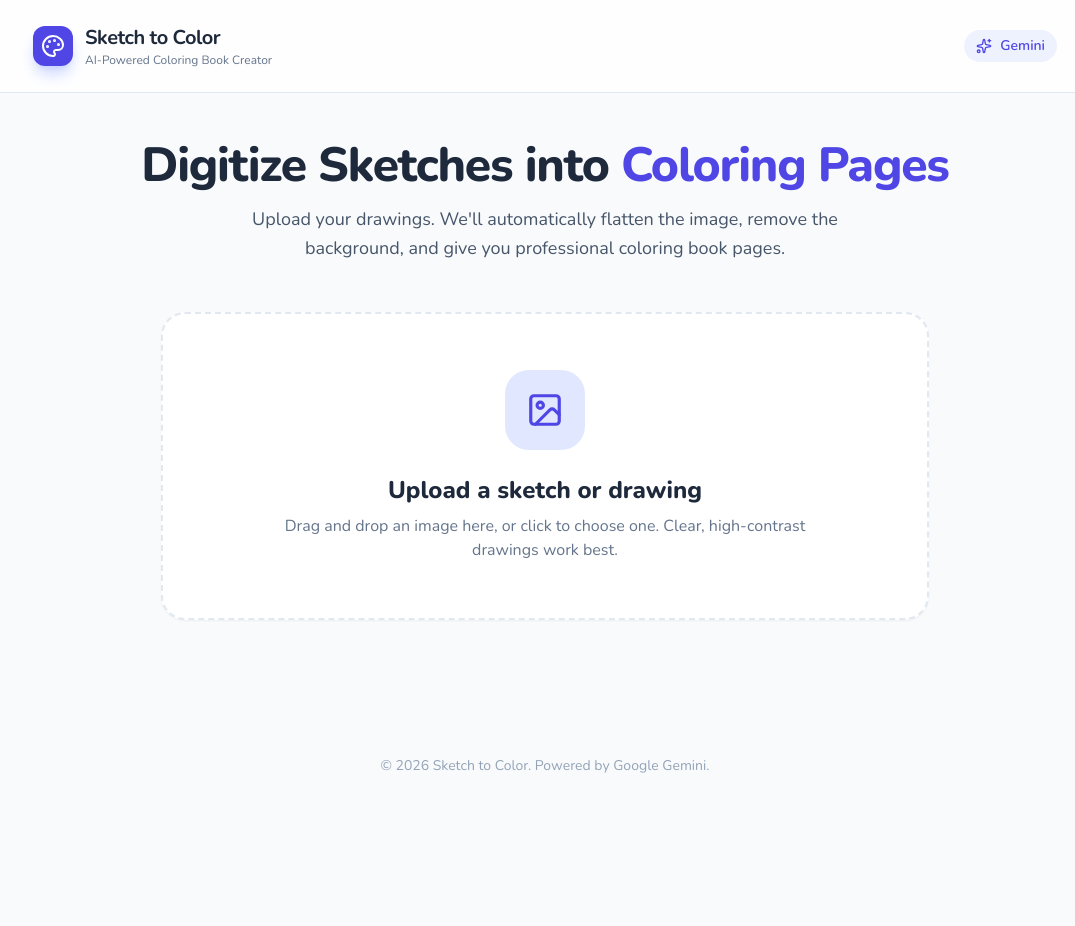
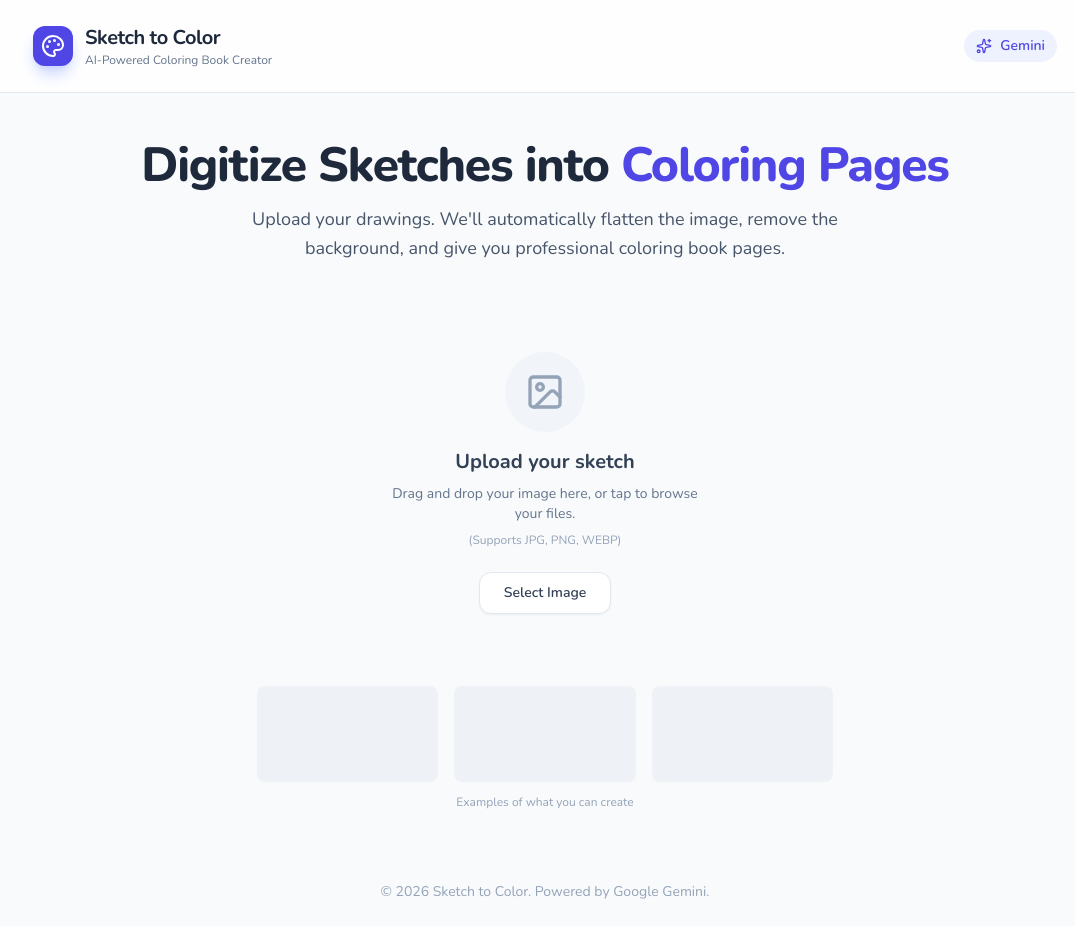
Before and after one commit to tgdscott/coloring-pages, a React (Vite) app: page / in a window 1280 px wide. Shown: the whole page, without its empty margins (95-1170 px from the left). Before the commit the page ends 800 px from the top, so only its background shows below. Built offline with nearby package versions, Linux system fonts and the light colour scheme.

Commit message:
Restore uploaded ImageUploader component

```diff
--- a/components/ImageUploader.tsx
+++ b/components/ImageUploader.tsx
@@ -1,69 +1,175 @@
-import React, { useRef, useState } from 'react';
+import React, { useCallback, useState } from 'react';
 import { UploadCloud, Image as ImageIcon } from 'lucide-react';
 
 interface ImageUploaderProps {
-  onImageSelect: (base64: string) => void;
+  onImageSelect: (base64: string, file: File) => void;
 }
 
 export const ImageUploader: React.FC<ImageUploaderProps> = ({ onImageSelect }) => {
-  const inputRef = useRef<HTMLInputElement>(null);
   const [isDragging, setIsDragging] = useState(false);
-  const [error, setError] = useState<string | null>(null);
+  const [isProcessing, setIsProcessing] = useState(false);
 
-  const processFile = (file: File | undefined) => {
-    if (!file) return;
+  const handleDragOver = useCallback((e: React.DragEvent) => {
+    e.preventDefault();
+    setIsDragging(true);
+  }, []);
 
+  const handleDragLeave = useCallback((e: React.DragEvent) => {
+    e.preventDefault();
+    setIsDragging(false);
+  }, []);
+
+  // Helper to resize and compress image
+  const resizeImage = (file: File): Promise<string> => {
+    return new Promise((resolve, reject) => {
+      const reader = new FileReader();
+      reader.onload = (event) => {
+        const img = new Image();
+        img.onload = () => {
+          const canvas = document.createElement('canvas');
+          let width = img.width;
+          let height = img.height;
+          const MAX_SIZE = 1536; // Reduce resolution for API performance
+
+          if (width > height) {
+            if (width > MAX_SIZE) {
+              height *= MAX_SIZE / width;
+              width = MAX_SIZE;
+            }
+          } else {
+            if (height > MAX_SIZE) {
+              width *= MAX_SIZE / height;
+              height = MAX_SIZE;
+            }
+          }
+
+          canvas.width = width;
+          canvas.height = height;
+          const ctx = canvas.getContext('2d');
+          if (!ctx) {
+            reject(new Error('Could not get canvas context'));
+            return;
+          }
+
+          // Draw image to canvas
+          ctx.drawImage(img, 0, 0, width, height);
+
+          // Convert to high-quality JPEG to reduce file size but keep detail
+          const dataUrl = canvas.toDataURL('image/jpeg', 0.85);
+          resolve(dataUrl);
+        };
+        img.onerror = reject;
+        img.src = event.target?.result as string;
+      };
+      reader.onerror = reject;
+      reader.readAsDataURL(file);
+    });
+  };
+
+  const processFile = useCallback(async (file: File) => {
     if (!file.type.startsWith('image/')) {
-      setError('Please choose an image file.');
+      alert('Please upload an image file');
       return;
     }
 
-    setError(null);
-    const reader = new FileReader();
-    reader.onload = () => {
-      if (typeof reader.result === 'string') {
-        onImageSelect(reader.result);
-      }
-    };
-    reader.onerror = () => setError('Could not read that image. Please try a different file.');
-    reader.readAsDataURL(file);
-  };
+    setIsProcessing(true);
+
+    try {
+      // Resize the image before passing it up
+      const resizedBase64 = await resizeImage(file);
+      onImageSelect(resizedBase64, file);
+    } catch (err) {
+      console.error("Image processing failed, falling back to original", err);
+      // Fallback: Read as is if resize fails
+      const reader = new FileReader();
+      reader.onload = (e) => {
+        if (e.target?.result && typeof e.target.result === 'string') {
+          onImageSelect(e.target.result, file);
+        }
+      };
+      reader.readAsDataURL(file);
+    } finally {
+      setIsProcessing(false);
+    }
+  }, [onImageSelect]);
+
+  const handleDrop = useCallback((e: React.DragEvent) => {
+    e.preventDefault();
+    setIsDragging(false);
+    if (e.dataTransfer.files && e.dataTransfer.files[0]) {
+      processFile(e.dataTransfer.files[0]);
+    }
+  }, [processFile]);
+
+  const handleFileInput = useCallback((e: React.ChangeEvent<HTMLInputElement>) => {
+    if (e.target.files && e.target.files[0]) {
+      processFile(e.target.files[0]);
+    }
+  }, [processFile]);
 
   return (
-    <div className="w-full max-w-3xl mx-auto">
+    <div className="w-full max-w-xl mx-auto">
       <div
-        onClick={() => inputRef.current?.click()}
-        onDragOver={(event) => {
-          event.preventDefault();
-          setIsDragging(true);
-        }}
-        onDragLeave={() => setIsDragging(false)}
-        onDrop={(event) => {
-          event.preventDefault();
-          setIsDragging(false);
-          processFile(event.dataTransfer.files?.[0]);
-        }}
-        className={`bg-white border-2 border-dashed rounded-3xl p-10 md:p-14 text-center cursor-pointer transition-all shadow-sm ${
-          isDragging ? 'border-indigo-500 bg-indigo-50' : 'border-slate-200 hover:border-indigo-300 hover:bg-slate-50'
-        }`}
+        onDragOver={handleDragOver}
+        onDragLeave={handleDragLeave}
+        onDrop={handleDrop}
+        className={`
+          relative group cursor-pointer
+          border-3 border-dashed rounded-3xl p-10
+          flex flex-col items-center justify-center text-center
+          transition-all duration-300 ease-in-out
+          ${isDragging
+            ? 'border-indigo-500 bg-indigo-50 scale-[1.02]'
+            : 'border-slate-300 hover:border-indigo-400 hover:bg-slate-50'
+          }
+        `}
       >
         <input
-          ref={inputRef}
           type="file"
           accept="image/*"
-          className="hidden"
-          onChange={(event) => processFile(event.target.files?.[0])}
+          className="absolute inset-0 w-full h-full opacity-0 cursor-pointer z-10"
+          onChange={handleFileInput}
+          disabled={isProcessing}
         />
-        <div className="w-20 h-20 rounded-3xl bg-indigo-100 text-indigo-600 flex items-center justify-center mx-auto mb-6">
-          {isDragging ? <UploadCloud size={38} /> : <ImageIcon size={38} />}
+
+        <div className={`
+          p-5 rounded-full mb-4 transition-colors duration-300
+          ${isDragging ? 'bg-indigo-100 text-indigo-600' : 'bg-slate-100 text-slate-400 group-hover:text-indigo-500 group-hover:bg-indigo-50'}
+        `}>
+          {isProcessing ? (
+             <div className="animate-spin rounded-full h-10 w-10 border-b-2 border-indigo-600"></div>
+          ) : (
+             isDragging ? <UploadCloud size={40} /> : <ImageIcon size={40} />
+          )}
         </div>
-        <h3 className="text-2xl font-extrabold text-slate-800 mb-2">Upload a sketch or drawing</h3>
-        <p className="text-slate-500 max-w-xl mx-auto">
-          Drag and drop an image here, or click to choose one. Clear, high-contrast drawings work best.
+
+        <h3 className="text-xl font-bold text-slate-700 mb-2">
+          {isProcessing ? 'Optimizing Image...' : (isDragging ? 'Drop it here!' : 'Upload your sketch')}
+        </h3>
+
+        <p className="text-slate-500 text-sm max-w-xs mx-auto mb-6">
+          {isProcessing
+            ? 'We are resizing your photo for better performance...'
+            : 'Drag and drop your image here, or tap to browse your files.'
+          }
+          <br/>
+          {!isProcessing && <span className="text-xs text-slate-400 mt-2 block">(Supports JPG, PNG, WEBP)</span>}
         </p>
+
+        <div className={`
+          pointer-events-none bg-white text-slate-700 px-6 py-2.5 rounded-xl border border-slate-200 shadow-sm font-semibold text-sm group-hover:border-indigo-300 group-hover:shadow-md transition-all
+          ${isProcessing ? 'opacity-50' : ''}
+        `}>
+          Select Image
+        </div>
       </div>
 
-      {error && <p className="mt-4 text-center text-sm text-red-500">{error}</p>}
+      <div className="mt-8 grid grid-cols-3 gap-4 opacity-60">
+        <div className="h-24 bg-slate-200 rounded-lg animate-pulse"></div>
+        <div className="h-24 bg-slate-200 rounded-lg animate-pulse delay-75"></div>
+        <div className="h-24 bg-slate-200 rounded-lg animate-pulse delay-150"></div>
+      </div>
+      <p className="text-center text-xs text-slate-400 mt-3">Examples of what you can create</p>
     </div>
   );
 };
```
